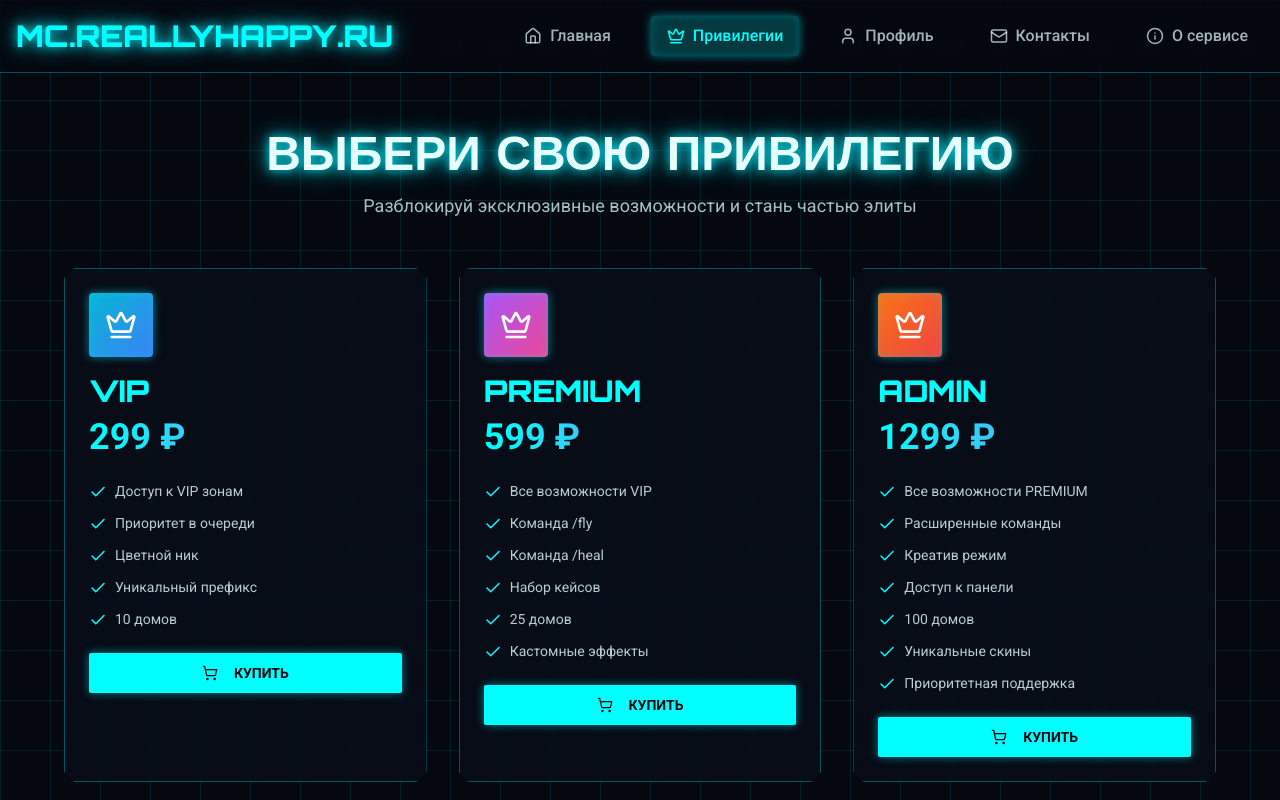
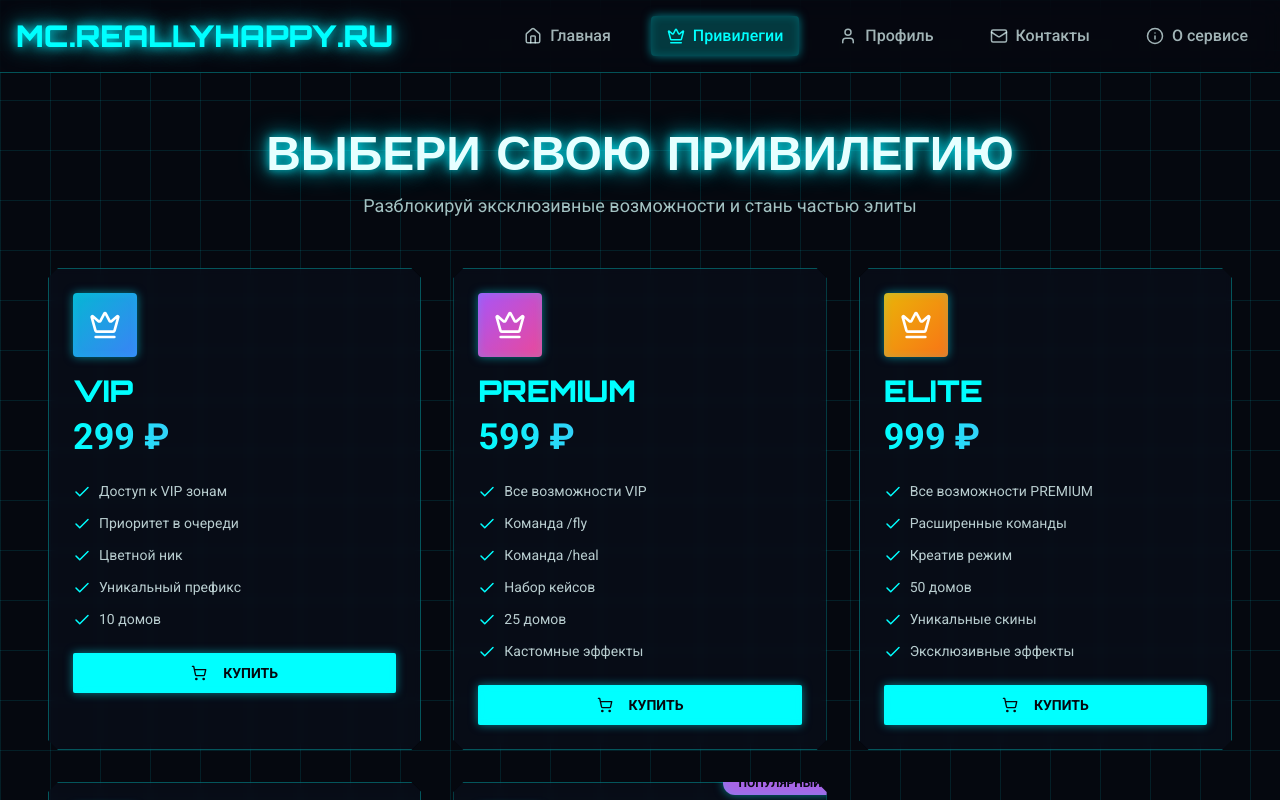
Before and after one commit to pr-poehali-dev/cyberpunk-site-project, a React (Vite) app: page / in a window 1280 px wide. Both pictures are taken after a click on the button "Выбрать привилегию". Shown: the top 800 px of the page. Built offline with nearby package versions, Linux system fonts and the light colour scheme.

Commit message:
feat: добавлены привилегии PEGAS

```diff
--- a/src/pages/Index.tsx
+++ b/src/pages/Index.tsx
@@ -13,6 +13,7 @@ const Index = () => {
       id: 1,
       name: 'VIP',
       price: '299 ₽',
+      oldPrice: null,
       features: [
         'Доступ к VIP зонам',
         'Приоритет в очереди',
@@ -26,6 +27,7 @@ const Index = () => {
       id: 2,
       name: 'PREMIUM',
       price: '599 ₽',
+      oldPrice: null,
       features: [
         'Все возможности VIP',
         'Команда /fly',
@@ -38,18 +40,52 @@ const Index = () => {
     },
     {
       id: 3,
-      name: 'ADMIN',
-      price: '1299 ₽',
+      name: 'ELITE',
+      price: '999 ₽',
+      oldPrice: null,
       features: [
         'Все возможности PREMIUM',
         'Расширенные команды',
         'Креатив режим',
-        'Доступ к панели',
+        '50 домов',
+        'Уникальные скины',
+        'Эксклюзивные эффекты'
+      ],
+      color: 'from-yellow-500 to-orange-500'
+    },
+    {
+      id: 4,
+      name: 'ADMIN',
+      price: '1499 ₽',
+      oldPrice: null,
+      features: [
+        'Все возможности ELITE',
+        'Доступ к панели управления',
+        'Креатив режим без ограничений',
         '100 домов',
-        'Уникальные скины',
-        'Приоритетная поддержка'
+        'Приоритетная поддержка',
+        'Модераторские команды'
       ],
       color: 'from-orange-500 to-red-500'
+    },
+    {
+      id: 5,
+      name: 'PEGAS',
+      price: '2126 ₽',
+      oldPrice: '7777 ₽',
+      discount: 'СКИДКА',
+      features: [
+        'Все возможности ADMIN',
+        'Полный доступ к серверу',
+        'Неограниченные дома',
+        'Эксклюзивные киты',
+        'VIP саппорт 24/7',
+        'Уникальные партиклы',
+        'Доступ к закрытым мирам',
+        'Премиум статус навсегда'
+      ],
+      color: 'from-pink-500 to-purple-500',
+      featured: true
     }
   ];
 
@@ -156,19 +192,41 @@ const Index = () => {
               Разблокируй эксклюзивные возможности и стань частью элиты
             </p>
 
-            <div className="grid md:grid-cols-3 gap-8 max-w-6xl mx-auto">
+            <div className="grid md:grid-cols-2 lg:grid-cols-3 gap-8 max-w-7xl mx-auto">
               {privileges.map((privilege, idx) => (
                 <Card
                   key={privilege.id}
-                  className="corner-cut border-primary/30 bg-card/50 backdrop-blur-sm p-6 hover:neon-border transition-all animate-scale-in"
+                  className={`corner-cut border-primary/30 bg-card/50 backdrop-blur-sm p-6 hover:neon-border transition-all animate-scale-in relative ${
+                    privilege.featured ? 'md:col-span-2 lg:col-span-1 ring-2 ring-secondary' : ''
+                  }`}
                   style={{ animationDelay: `${idx * 100}ms` }}
                 >
+                  {privilege.featured && (
+                    <div className="absolute -top-3 -right-3 bg-secondary text-background px-4 py-1 rounded-full text-xs font-bold neon-border">
+                      ПОПУЛЯРНЫЙ
+                    </div>
+                  )}
+
                   <div className={`bg-gradient-to-br ${privilege.color} w-16 h-16 rounded-lg flex items-center justify-center mb-4 neon-border`}>
                     <Icon name="Crown" size={32} className="text-white" />
                   </div>
+
                   <h3 className="text-3xl font-black mb-2 text-primary">{privilege.name}</h3>
-                  <div className="text-4xl font-black mb-6 bg-gradient-to-r from-primary to-secondary bg-clip-text text-transparent">
-                    {privilege.price}
+
+                  <div className="mb-6">
+                    {privilege.oldPrice && (
+                      <div className="flex items-center gap-2 mb-1">
+                        <span className="text-sm font-bold text-destructive bg-destructive/20 px-2 py-0.5 rounded">
+                          {privilege.discount}
+                        </span>
+                        <span className="text-lg text-muted-foreground line-through">
+                          {privilege.oldPrice}
+                        </span>
+                      </div>
+                    )}
+                    <div className="text-4xl font-black bg-gradient-to-r from-primary to-secondary bg-clip-text text-transparent">
+                      {privilege.price}
+                    </div>
                   </div>
 
                   <ul className="space-y-3 mb-6">
```
